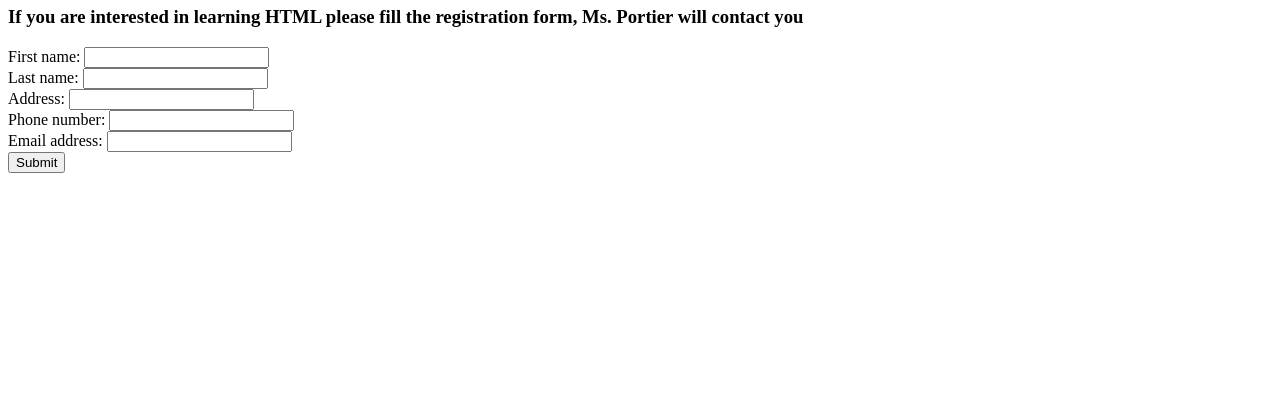
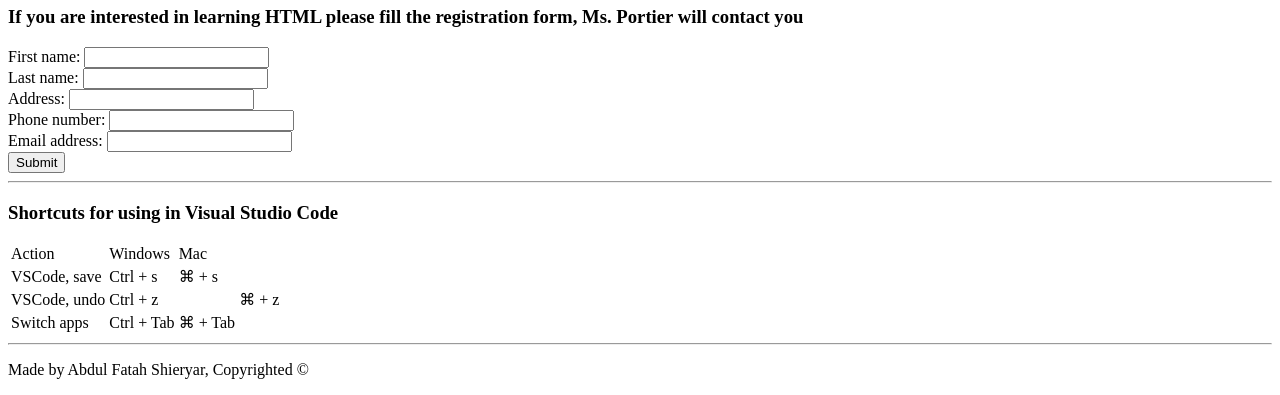
Before and after one commit to AbFaShier/Week2Excercise1, a plain HTML site: page index.html in a window 1280 px wide. Shown: the part 520-915 px from the top of the page. Before the commit the page ends 800 px from the top, so only its background shows below. Drawn offline with Linux system fonts and the light colour scheme.

Commit message:
Finished

```diff
--- a/index.html
+++ b/index.html
@@ -50,6 +50,35 @@
             <input type="email" id="lname" name="lname" value=""><br>
             <input type="submit">
         </form>
+        <hr>
+        <h3>Shortcuts for using in Visual Studio Code</h3>
+
+        <table>
+            <tr>
+                <td>Action</td>
+                <td>Windows</td>
+                <td>Mac</td>
+            </tr>
+            <tr>
+                <td>VSCode, save</td>
+                <td>Ctrl + s	</td>
+                <td>⌘ + s</td>
+            </tr>
+            <tr>
+                <td>VSCode, undo</td>
+                <td>Ctrl + z<td>
+                <td>⌘ + z</td>
+            </tr>
+            <tr>
+                <td>Switch apps</td>
+                <td>Ctrl + Tab</td>
+                <td>⌘ + Tab</td>
+            </tr>
+        </table>
+        <hr>
+        <footer>
+            <p>Made by Abdul Fatah Shieryar, Copyrighted &copy;</p>
+        </footer>
 
     </main>
 </body>
```
